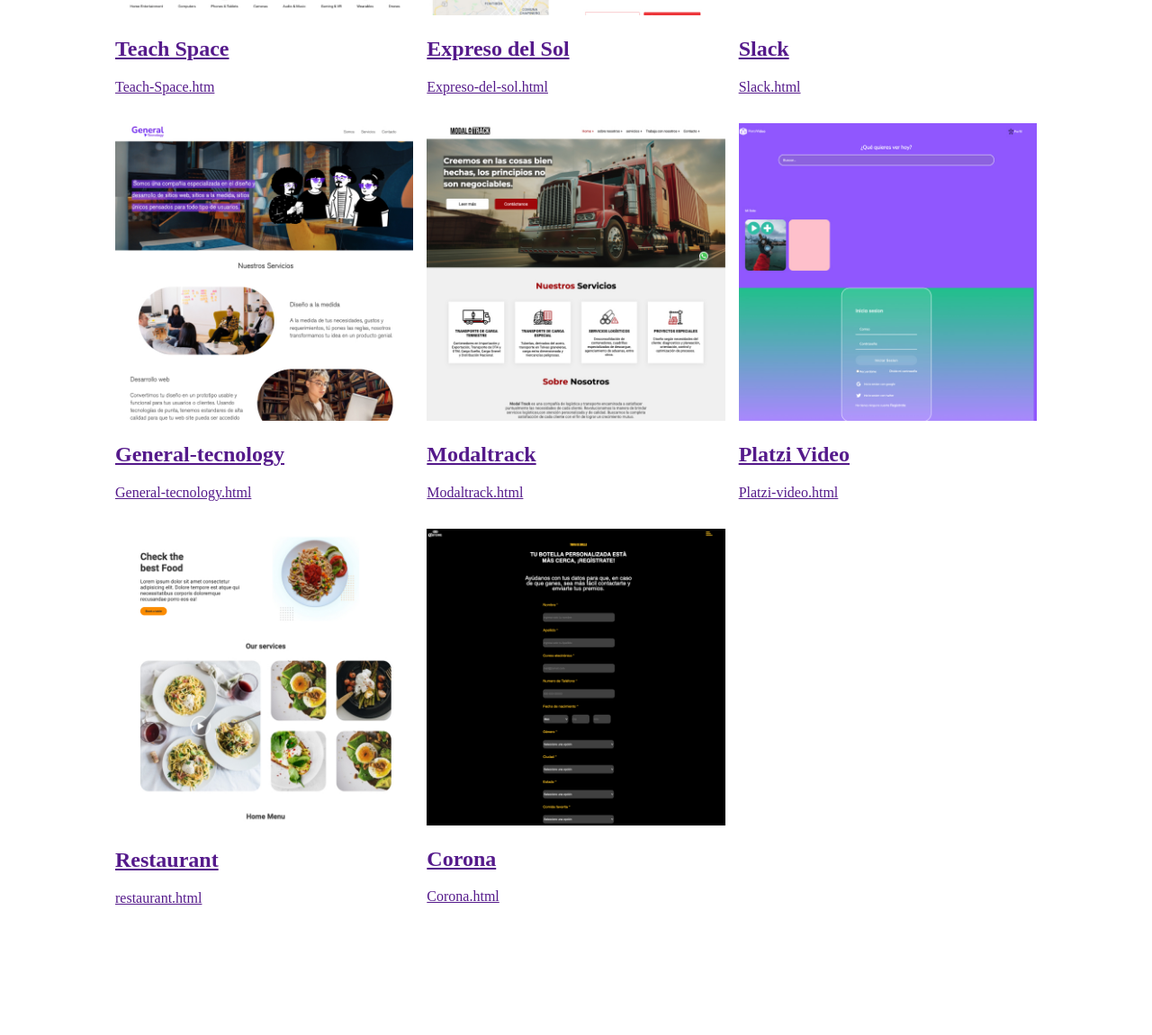
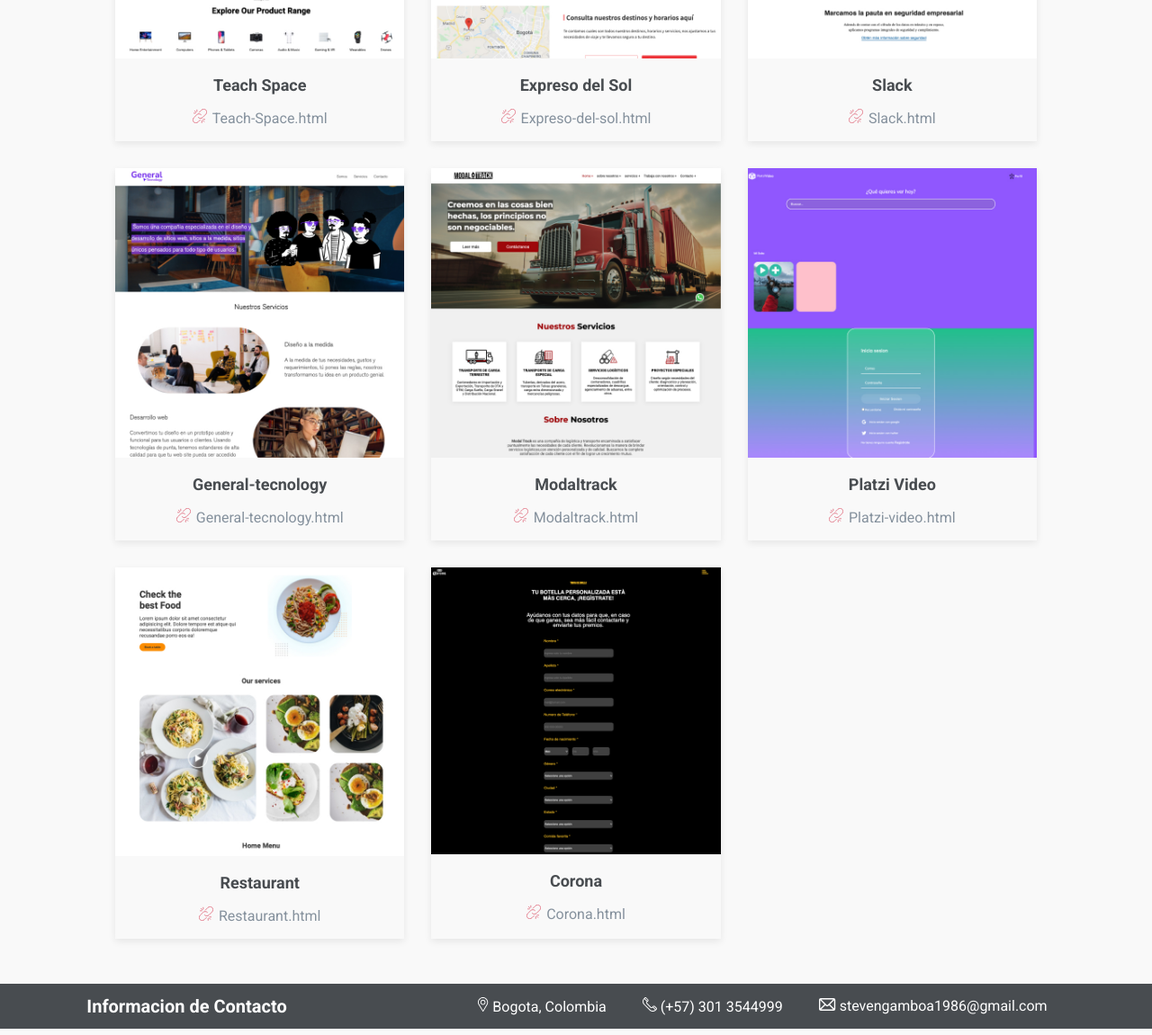
Before and after one commit to steveng1986/Portafolio, a plain HTML site: page index.html in a window 1280 px wide. Shown: the part 394-1545 px from the top of the page at 90% size. Before the commit the page ends 1426 px from the top, so only its background shows below. Drawn offline with Linux system fonts and the light colour scheme.

Commit message:
Cargamos imagenes al proyecto y cambiamos tipo de letra

```diff
--- a/index.html
+++ b/index.html
@@ -1,5 +1,6 @@
 <!DOCTYPE html>
 <html lang="es">
+
 <head>
     <meta charset="UTF-8">
     <meta http-equiv="X-UA-Compatible" content="IE=edge">
@@ -7,103 +8,118 @@
     <title>Portafolio</title>
     <link rel="stylesheet" href="./styles/main.css">
 </head>
+
 <body>
     <h1 class="titile">Portafolio de Proyectos</h1>
-    <section class="portafolio">
-        <div class="portafolio-carpetas">
-            <a class="portafolio-carpetas__link" href="">
+    <section class="wrapper">
+
+        <article class="portafolio">
+            <a class="portafolio-carpetas__link" href="https://steveng1986.github.io/tech-space/" target="_blank">
                 <img class="portafolio-carpetas__img" src="./images/img-teach-space.jpg" alt="imagen proyecto">
                 <div class="portafolio-carpetas__contenido">
                     <h2 class="portafolio-carpetas-contenido__subtitle">Teach Space</h2>
-                    <p class="portafolio-carpetas-contenido__txt">Teach-Space.htm</p>
+                    <p class="portafolio-carpetas-contenido__txt">
+                        <img class="portafolio-carpetas-contenido__icono" src="./images/icono-link.svg"
+                            alt="">Teach-Space.html
+                    </p>
                 </div>
             </a>
-        </div>
 
-        <div class="portafolio-carpetas">
-            <a class="portafolio-carpetas__link" href="">
+            <a class="portafolio-carpetas__link" href="https://steveng1986.github.io/proyecto-expreso-del-sol/" target="_blank">
                 <img class="portafolio-carpetas__img" src="./images/img-expreso-sol.jpg" alt="imagen proyecto">
                 <div class="portafolio-carpetas__contenido">
                     <h2 class="portafolio-carpetas-contenido__subtitle">Expreso del Sol</h2>
                     <p class="portafolio-carpetas-contenido__txt">
-                    <p class="portafolio-carpetas-contenido-ruta">Expreso-del-sol.html</p>
+                        <img class="portafolio-carpetas-contenido__icono" src="./images/icono-link.svg"
+                            alt="">Expreso-del-sol.html
                     </p>
                 </div>
             </a>
-        </div>
 
-        <div class="portafolio-carpetas">
             <a class="portafolio-carpetas__link" href="">
                 <img class="portafolio-carpetas__img" src="./images/img-slack.jpg" alt="imagen proyecto">
                 <div class="portafolio-carpetas__contenido">
                     <h2 class="portafolio-carpetas-contenido__subtitle">Slack</h2>
                     <p class="portafolio-carpetas-contenido__txt">
-                    <p class="portafolio-carpetas-contenido-ruta">Slack.html</p>
+                        <img class="portafolio-carpetas-contenido__icono" src="./images/icono-link.svg"
+                            alt="">Slack.html
                     </p>
                 </div>
             </a>
-        </div>
 
-        <div class="portafolio-carpetas">
-            <a class="portafolio-carpetas__link" href="">
+            <a class="portafolio-carpetas__link" href="https://steveng1986.github.io/general-tecnology/" target="_blank">
                 <img class="portafolio-carpetas__img" src="./images/img-general-tecnology.jpg" alt="imagen proyecto">
                 <div class="portafolio-carpetas__contenido">
                     <h2 class="portafolio-carpetas-contenido__subtitle">General-tecnology</h2>
                     <p class="portafolio-carpetas-contenido__txt">
-                    <p class="portafolio-carpetas-contenido-ruta">General-tecnology.html</p>
+                        <img class="portafolio-carpetas-contenido__icono" src="./images/icono-link.svg"
+                            alt="">General-tecnology.html
                     </p>
                 </div>
             </a>
-        </div>
 
-        <div class="portafolio-carpetas">
-            <a class="portafolio-carpetas__link" href="">
+            <a class="portafolio-carpetas__link" href="https://steveng1986.github.io/modaltrack/" target="_blank">
                 <img class="portafolio-carpetas__img" src="./images/img-modaltrack.jpg" alt="imagen proyecto">
                 <div class="portafolio-carpetas__contenido">
                     <h2 class="portafolio-carpetas-contenido__subtitle">Modaltrack</h2>
                     <p class="portafolio-carpetas-contenido__txt">
-                    <p class="portafolio-carpetas-contenido-ruta">Modaltrack.html</p>
+                        <img class="portafolio-carpetas-contenido__icono" src="./images/icono-link.svg"
+                            alt="">Modaltrack.html
                     </p>
                 </div>
             </a>
-        </div>
 
-        <div class="portafolio-carpetas">
-            <a class="portafolio-carpetas__link" href="">
+            <a class="portafolio-carpetas__link" href="https://steveng1986.github.io/practica-frontend-platzi/" target="_blank">
                 <img class="portafolio-carpetas__img" src="./images/img-platzi-video.jpg" alt="imagen proyecto">
                 <div class="portafolio-carpetas__contenido">
                     <h2 class="portafolio-carpetas-contenido__subtitle">Platzi Video</h2>
                     <p class="portafolio-carpetas-contenido__txt">
-                    <p class="portafolio-carpetas-contenido-ruta">Platzi-video.html</p>
+                        <img class="portafolio-carpetas-contenido__icono" src="./images/icono-link.svg"
+                            alt="">Platzi-video.html
                     </p>
                 </div>
             </a>
-        </div>
 
-        <div class="portafolio-carpetas">
             <a class="portafolio-carpetas__link" href="">
                 <img class="portafolio-carpetas__img" src="./images/img-restaurante.jpg" alt="imagen proyecto">
                 <div class="portafolio-carpetas__contenido">
                     <h2 class="portafolio-carpetas-contenido__subtitle">Restaurant</h2>
                     <p class="portafolio-carpetas-contenido__txt">
-                    <p class="portafolio-carpetas-contenido-ruta">restaurant.html</p>
+                        <img class="portafolio-carpetas-contenido__icono" src="./images/icono-link.svg"
+                            alt="">Restaurant.html
                     </p>
                 </div>
             </a>
-        </div>
 
-        <div class="portafolio-carpetas">
-            <a class="portafolio-carpetas__link" href="">
+            <a class="portafolio-carpetas__link" href="https://steveng1986.github.io/cerveza-corona/" target="_blank">
                 <img class="portafolio-carpetas__img" src="./images/img-corona.jpg" alt="imagen proyecto">
                 <div class="portafolio-carpetas__contenido">
                     <h2 class="portafolio-carpetas-contenido__subtitle">Corona</h2>
                     <p class="portafolio-carpetas-contenido__txt">
-                    <p class="portafolio-carpetas-contenido-ruta">Corona.html</p>
+                        <img class="portafolio-carpetas-contenido__icono" src="./images/icono-link.svg"
+                            alt="">Corona.html
                     </p>
                 </div>
             </a>
+        </article>
+    </section>
+    <footer class="contacto">
+        <div class="contacto-title-container">
+            <p class="contacto-title">Informacion de Contacto</p>
         </div>
-    </section>
+            <ul class="contacto-lista">
+                <li class="contacto-items"><a class="contacto-items__link"
+                    href="https://bit.ly/3KV24nV" target="_blank"><img src="./images/icono-ubicacion.svg" alt=""> Bogota, Colombia</a>
+                </li>
+                <li class="contacto-items"><a class="contacto-items__link"
+                    href="tel:+573013544999"><img src="./images/icono-telefono.svg" alt=""> (+57) 301 3544999</a>
+                </li>
+                <li class="contacto-items"><a class="contacto-items__link"
+                    href="mailto:stevengamboa1986@gmail.com" target="_blank"><img src="./images/icono-email.svg" alt=""> stevengamboa1986@gmail.com</a>
+                </li>
+            </ul>
+    </footer>
 
 </body>
+
 </html>
--- a/src/styles/blocks/_container.scss
+++ b/src/styles/blocks/_container.scss
@@ -1,12 +1,96 @@
+body {
+    background-color: #f9f9f9;
+    margin: 0;
+}
+
+.wrapper {
+    margin: 0 auto;
+    max-width: 1024px;
+}
 .portafolio {
     display: grid;
     grid-template-columns: repeat(3, 1fr);
-    margin: 0 120px;
-    grid-gap: 15px;
-    background-repeat: no-repeat;
+    grid-gap: 30px;
+    padding-bottom: 50px;
 }
 
 .portafolio-carpetas__img {
     width: 100%;
     height: auto;
 }
+
+.portafolio-carpetas__link {
+    text-decoration: none;
+    box-shadow: 0px 3px 8px 0px rgb(0 0 0 / 8%);
+    &:hover {
+        box-shadow: 0px 3px 20px 0px rgb(0 0 0 / 10%);
+    }
+}
+
+.portafolio-carpetas-contenido__subtitle {
+    font-size: 18px;
+    font-weight: 700;
+    color: #484c50;
+    text-align: center;
+    font-family: 'Roboto', sans-serif;
+
+}
+
+.portafolio-carpetas-contenido__icono {
+    width: 16px;
+    height: 16px;
+    padding-right: 6px;
+}
+
+.portafolio-carpetas-contenido__txt {
+    color: #85919d;
+    text-align: center;
+    font-family: 'Roboto', sans-serif;
+}
+
+.titile {
+    font-family: 'Roboto', sans-serif;
+    text-align: center;
+    margin: 40px 0;
+    color: #484c50;
+    font-size: 50px;
+    font-weight: 400;
+}
+
+.contacto {
+    font-family: 'Roboto', sans-serif;
+    background-color: #484c50;
+    color: #ffffff;
+    height: 50px;
+    display: flex;
+    align-items: center;
+    justify-content: space-around;
+}
+
+.contacto-title-container {
+    font-weight: 700;
+    font-size: 20px;
+    margin: 0;
+    transition: transform 1s linear;
+}
+
+.contacto-title:hover {
+    transform: translateX(30px);
+    transition: transform 0.5s linear;
+}
+
+
+.contacto-lista {
+    display: flex;
+    list-style: none;
+    margin: 0;
+    padding: 0;
+    transition: transform 0.5s linear;
+
+}
+
+.contacto-items__link {
+    color: #ffffff;
+    text-decoration: none;
+    padding: 0 20px;
+}
--- a/src/styles/blocks/_titles.scss
+++ b/src/styles/blocks/_titles.scss
@@ -1,3 +1,4 @@
 .title {
-    font-family: $font-roboto;
+    font-family: 'Roboto', sans-serif;
+    color: red;
 }
```
Also changed, not shown: images/icono-email.svg (added), images/icono-link.svg (added), images/icono-telefono.svg (added), images/icono-ubicacion.svg (added), restaurant.png (deleted), styles/main.css, 1 other file. Lines whose indentation alone changed are shown as unchanged.
